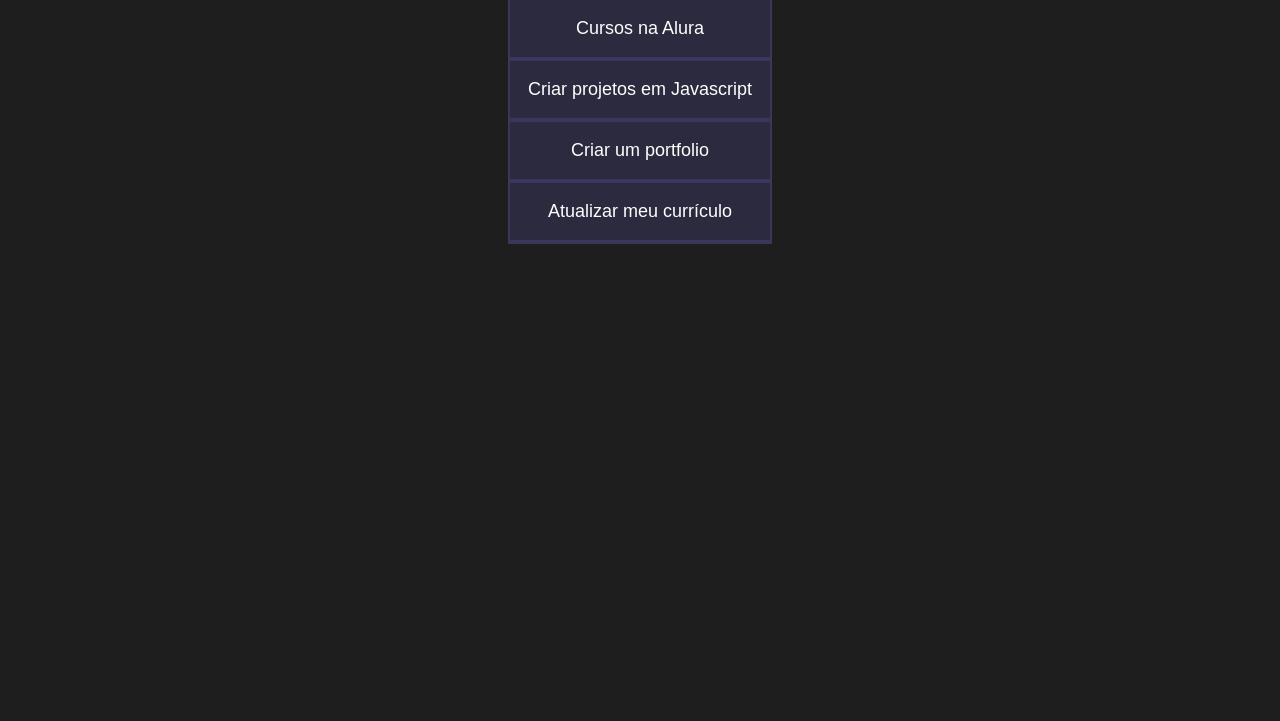
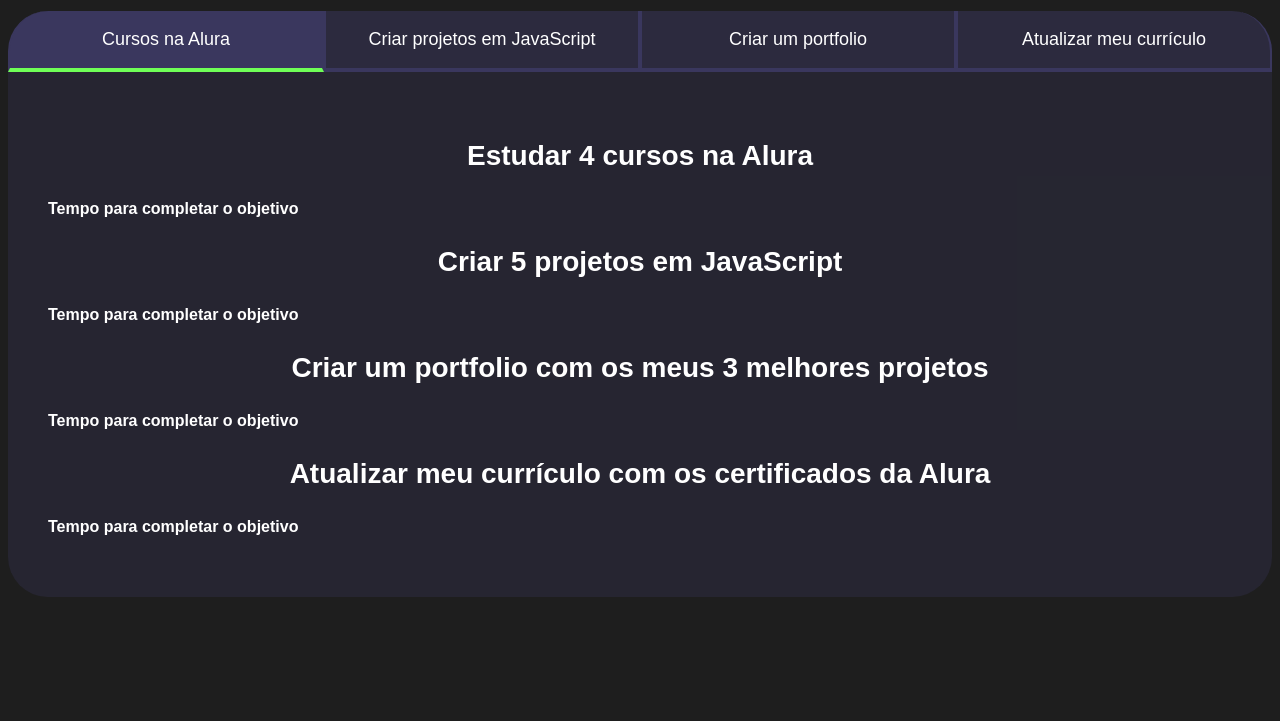
Before and after one commit to Vitoralexandresantos/TRABALHO, a plain HTML site: page index.html in a window 1280 px wide. Shown: the part 79-800 px from the top of the page. Drawn offline with Linux system fonts and the light colour scheme.

Commit message:
Add files via upload

```diff
--- a/index.html
+++ b/index.html
@@ -1,22 +1,43 @@
 <!DOCTYPE html>
-<html lang="pr-br">
+<html lang="pt-br">
 <head>
     <meta charset="UTF-8">
     <meta name="viewport" content="width=device-width, initial-scale=1.0">
-    <title>Meus objetivos do ano</title>
-</head><link rel="stylesheet" href="style.css">
+    <title>Meus objetivo do ano</title>
+    <link rel="stylesheet" href="style.css">
+</head>
 
 <body>
-    <section class="conteudo-principal">
+    <section classe="conteudo-principal">
         <h2 class="titulo-principal">Meus Objetivos do ano<span>_</span></h2>
+    <div class="conteudo">
+            <div class="botoes">
+                <button class="botao ativo">Cursos na Alura</button>
+                <button class="botao">Criar projetos em JavaScript</button>
+                <button class="botao">Criar um portfolio</button>
+                <button class="botao">Atualizar meu currículo</button>
+            </div>
+            <div class="abas-textos ativo">
+                <div class="aba-conteudo ativo">
+                    <h3 class="aba-conteudo-titulo-principal">Estudar 4 cursos na Alura</h3>
+                    <h4 class="aba-conteudo-titulo-secundario">Tempo para completar o objetivo</h4>
+                </div>
+                <div class="aba-conteudo ativo">
+                    <h3 class="aba-conteudo-titulo-principal">Criar 5 projetos em JavaScript</h3>
+                    <h4 class="aba-conteudo-titulo-secundario">Tempo para completar o objetivo</h4>
+                </div>
+                <div class="aba-conteudo ativo">
+                    <h3 class="aba-conteudo-titulo-principal">Criar um portfolio com os meus 3 melhores projetos</h3>
+                    <h4 class="aba-conteudo-titulo-secundario">Tempo para completar o objetivo</h4>
+                </div>
+                <div class="aba-conteudo ativo">
+                    <h3 class="aba-conteudo-titulo-principal">Atualizar meu currículo com os certificados da Alura</h3>
+                    <h4 class="aba-conteudo-titulo-secundario">Tempo para completar o objetivo</h4>
+                </div>
+            </div>
+        </div>
 
-<div class="botoes">
-        <button class="botao">Cursos na Alura</button>
-        <button class="botao">Criar projetos em Javascript</button>
-        <button class="botao">Criar um portfolio</button>
-        <button class="botao">Atualizar meu currículo</button>
- </div>
-</section>
-
+    </section>
+    <script src="main.js"></script>
 </body>
 </html>
--- a/style.css
+++ b/style.css
@@ -1,6 +1,4 @@
-@import url('https://fonts.googleapis.com/css2?family=Chakra+Petch:wght@400;700&display=swap');
-
-:root {
+:root{
     --cor-de-fundo: #1E1E1E;
     --verde: #6FFF57;
     --branco: #FFFFFF;
@@ -8,12 +6,13 @@
     --botao-inativo: rgba(58, 55, 94, 0.5);
     --texto-fundo: rgba(58, 55, 94, 0.3);
 }
-body {
-    background-color:  var(--cor-de-fundo);
+
+body{
+background-color: var(--cor-de-fundo);
 color: var(--branco);
-    font-family: 'Chakra Petch', sans-serif;
+font-family:'Chakra Petch' , sans-serif;
 }
-.conteudo-principal {
+.conteudo-principal{
 display: flex;
 flex-direction: column;
 justify-content: center;
@@ -21,9 +20,28 @@
 max-width: 1200px;
 width: 100%;
 margin: 0 auto;
+
 }
+
+.titulo-principal{
+text-align: left;
+width: 100%;
+font-size: 32px;
+}
+
 .titulo-principal span {
 color: var(--verde);
+}
+
+.botao{
+font-family: "Crakra Petch", sans-serif;
+background-color: var(--botao-inativo);
+color: var(--branco);
+display: flex;
+justify-content: center;
+padding: 1em;
+font-size: 18px;
+align-items: center;
 }
 
 .botao {
@@ -40,3 +58,61 @@
 border-left: 2px solid var(--botao-ativo);
 border-right: 2px solid var(--botao-ativo);
 border-top: none;
+}
+
+.botao:first-child {
+border-radius: 40px 40px 0 0;
+}
+
+.botoes {
+display: block;
+}
+
+.botao.ativo{
+background-color: var(--botao-ativo);
+border-bottom: 4px solid var(--verde);
+}
+
+.abas-textos{
+    background-color: var(--texto-fundo);
+    padding: 40px;
+}
+
+
+.abas-textos{
+background-color: var(--texto-fundo);
+padding: 40px;
+border-radius: 0 0 40px 40px;
+}
+.aba-conteudo.ativo{
+display:block;
+}
+
+.aba-conteudo{
+display: none;
+}
+
+.aba-conteudo-titulo-principal{
+font-size: 28px;
+text-align: center;
+}
+
+.aba-conteudo-titulo-segundario{
+text-align: center;
+color: var(--verde);
+text-transform: uppercase;
+}
+
+@media screen and (min-width: 768px) {
+.botoes {
+    display: flex;
+}
+
+.botao:first-child {
+    border-radius: 40px 0 0 0;
+}
+
+.botao:last-child {
+    border-radius: 0 40px 0 0;
+}
+}
```
Lines whose indentation alone changed are shown as unchanged.
